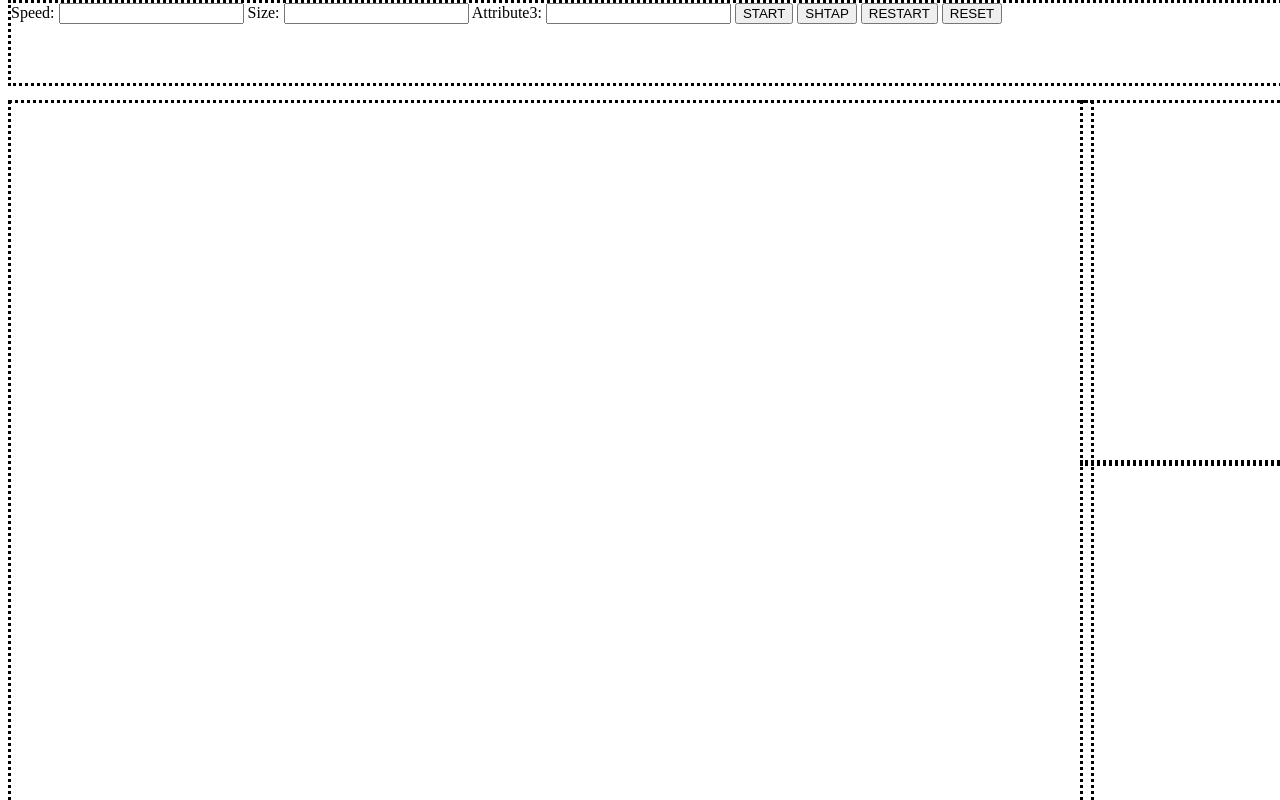
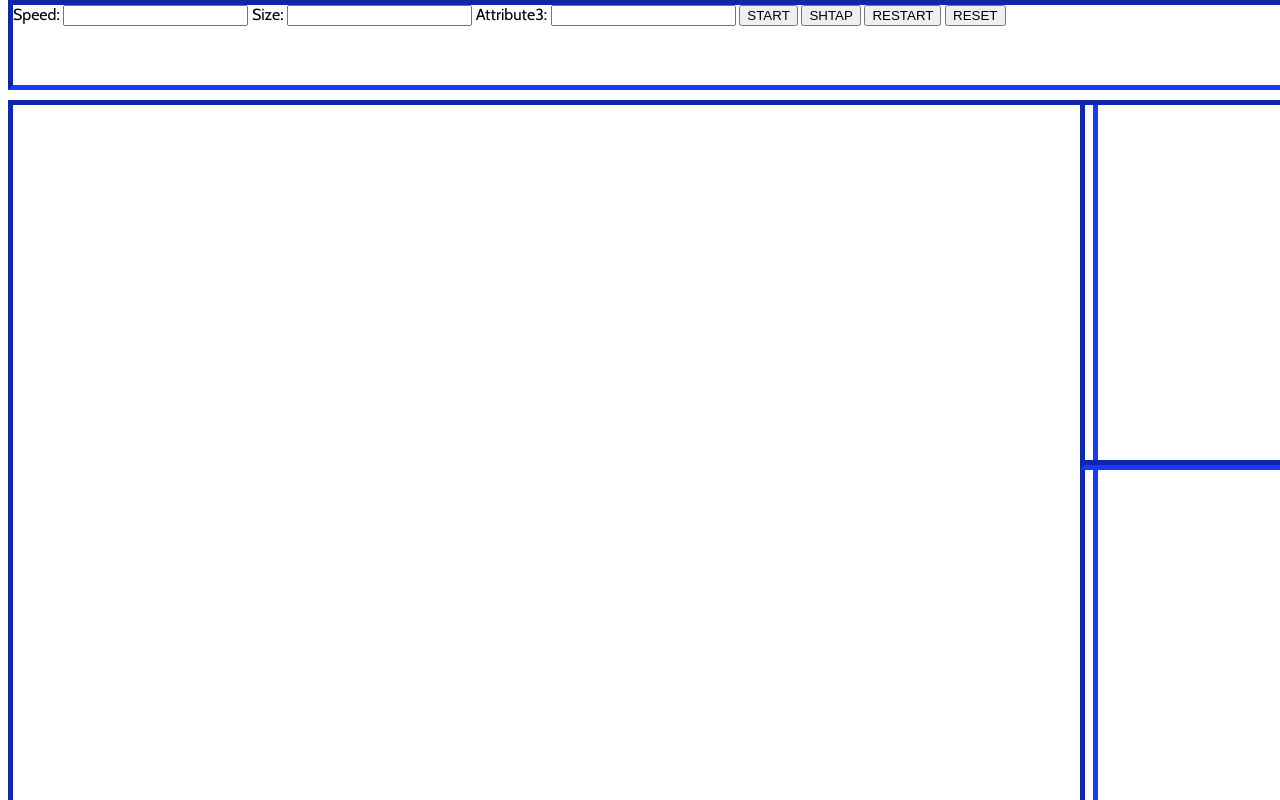
Before and after one commit to Vick619/AnimationEngine, a plain HTML site: page Canvas/indexNew.html in a window 1280 px wide. Drawn offline with nearby package versions, Linux system fonts and the light colour scheme.

Commit message:
css change

```diff
--- a/Canvas/css/main.css
+++ b/Canvas/css/main.css
@@ -9,21 +9,28 @@ h1{
 }
 
 #topBar{
-	border:dotted;
+	border:inset;
+    border-color: #163AFF;
+    border-width: thick;
 	top:0px;
 	position:absolute;
 	width:1280px;
 	height:80px;
+    font-family: 'Cabin', sans-serif;
 }
 
 #stage{
-	border:dotted;
+	border:inset;
+    border-color: #163AFF;
+    border-width: thick;
 	position: absolute;
 	top:100px;
 }
 
 #backgrounds {
-	border:dotted;
+	border:inset;
+    border-color: #163AFF;
+    border-width: thick;
 	position:absolute;
 	top:460px;
 	left:1080px;
@@ -31,7 +38,9 @@ h1{
 
 }
 #sprites {
-	border:dotted;
+    border:inset;
+    border-color: #163AFF;
+    border-width: thick;
 	position:absolute;
 	top:100px;
 	left:1080px;
--- a/Canvas/indexNew.html
+++ b/Canvas/indexNew.html
@@ -1,6 +1,7 @@
 <html>
     <head>
         <link rel="stylesheet" type="text/css" href="css/main.css">
+        <link href='http://fonts.googleapis.com/css?family=Cabin' rel='stylesheet' type='text/css'>
         <script src="js/jquery-1.11.0.js" type="text/javascript"></script>
         <script>
 //github test
@@ -23,7 +24,7 @@
 	        <div id = "topBar">
                 Speed: <input type="text" id="speed">
                 Size: <input type="text" id="size">
-                Attribute3: <input type="text" id="at3">
+                 Attribute3: <input type="text" id="at3">
                 <button onclick="start()">START</button>
                 <button onclick="stop()">SHTAP</button>
                 <button onclick="restart()">RESTART</button>
```
Also changed, not shown: 1 other file.
